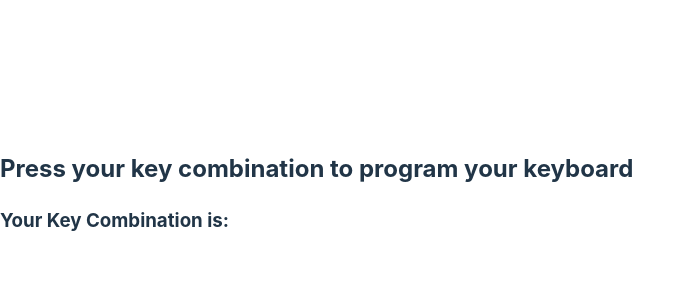
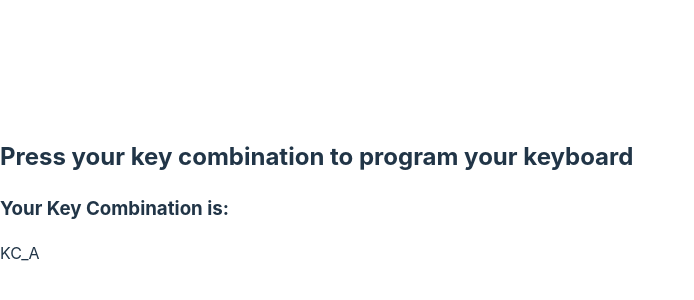
Before and after one commit to antongeny/Keyboard.Translator, a React (Vite) app: page / in a window 1280 px wide. Shown: the part 208-508 px from the top of the page, without its empty margins (0-694 px from the left). Built offline with nearby package versions, Linux system fonts and the light colour scheme.

Commit message:
figured out how to hard code an object to display the variable

```diff
--- a/src/App.jsx
+++ b/src/App.jsx
@@ -4,23 +4,23 @@ import './App.css'
 
 function App() {
 
-  let keyCombo = '';
-  const charA = " KC_A";
-
-  window.addEventListener('keydown', e => {
+  let keyCombo = { charA: "KC_A" }
+  // const charA = "KC_A";
+  // let displayedCode =[];
+  window.addEventListener('keyup', e => {
     keyCombo = '';
-
-    // console.log(e)
+    console.log(e);
     if(e.key === "a"){
-        keyCombo += charA;
-        console.log(keyCombo);
-        return keyCombo;
+      // displayedCode += keyCombo.charA;;
+      // console.log(keyCombo);
     }
+    // return displayedCode;
   })
   return (
     <div className="App">
         <h2>Press your key combination to program your keyboard</h2>
-        <h3>Your Key Combination is: {keyCombo} </h3>
+        <h3>Your Key Combination is:  </h3>
+        <div>{keyCombo.charA}</div>
     </div>
   )
 }
```
